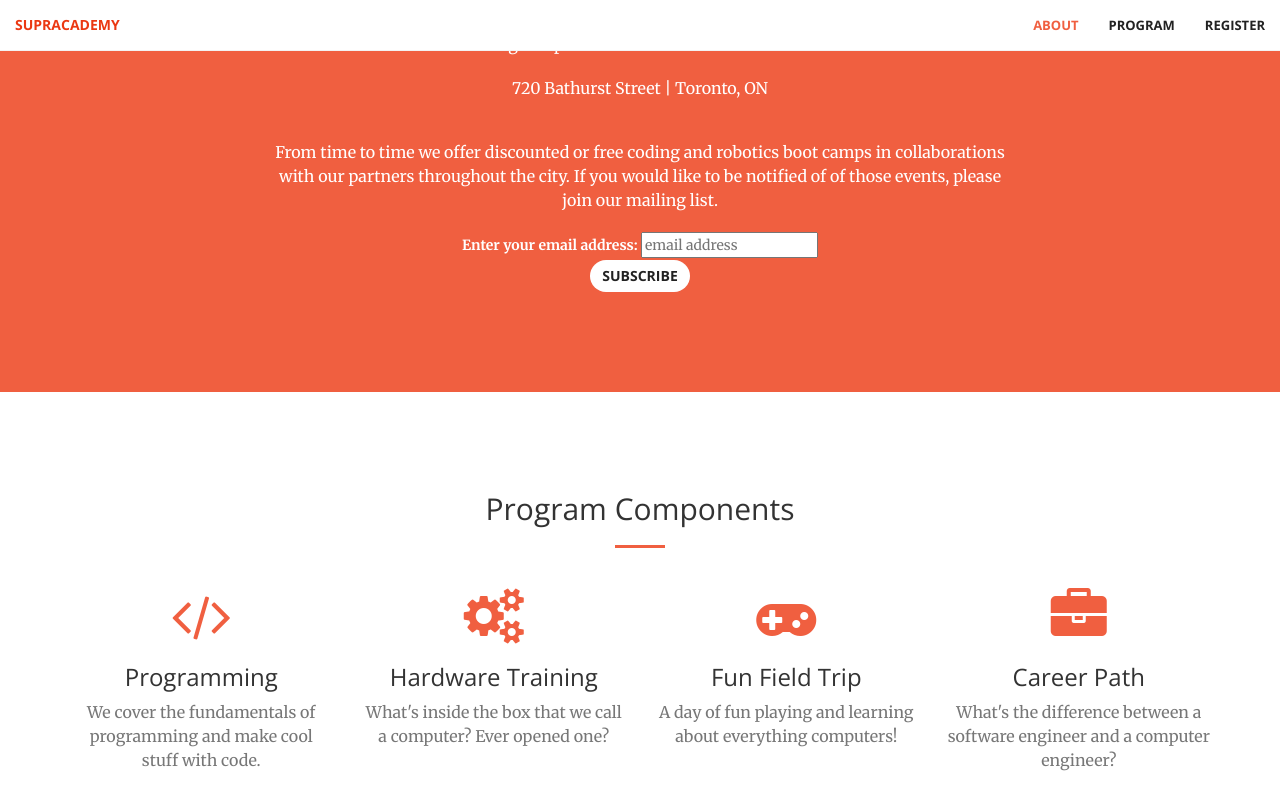
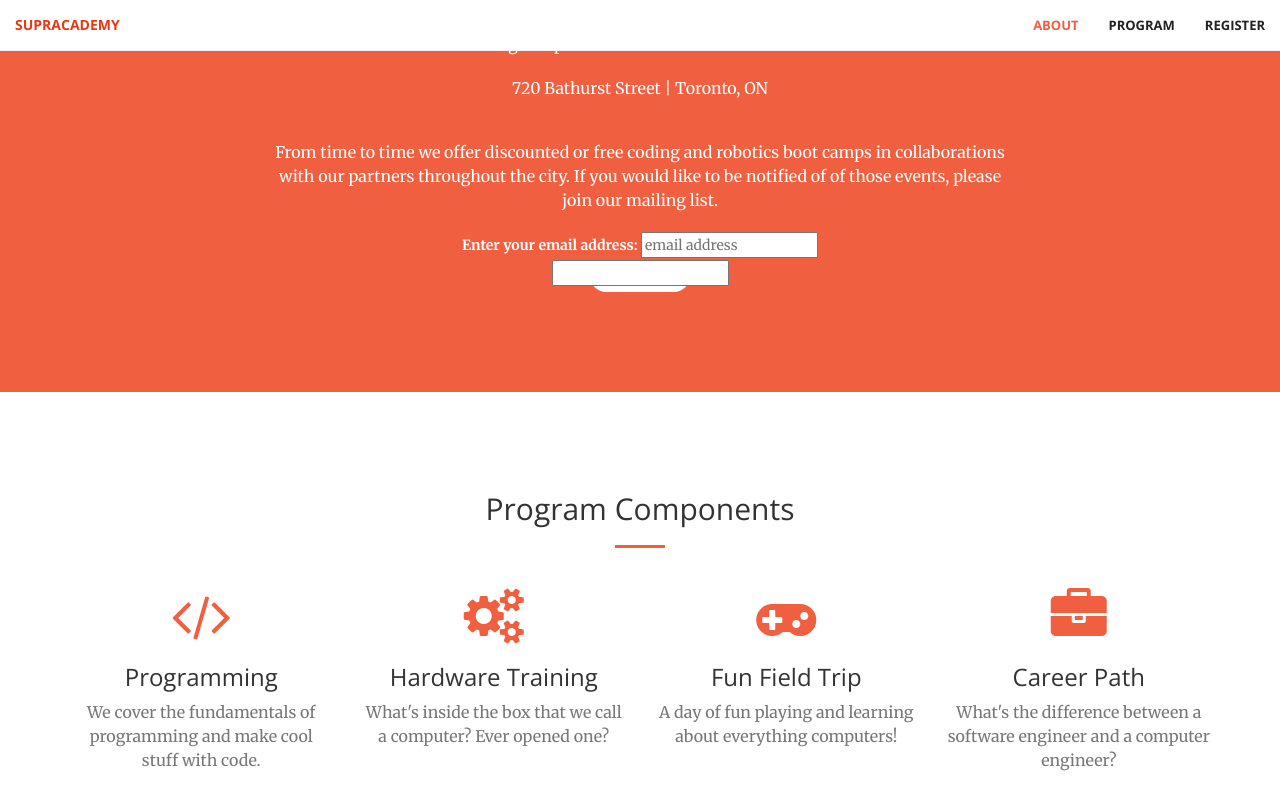
Before and after one commit to ojagostini/supracademy.com, a Jekyll site: the page kidscode/index.html, which Jekyll copies as it is, in a window 1280 px wide and 900 px high, scrolled down 1529 px. Shown: the top 810 px of the window. Built offline with Jekyll 4.4.1, drawn with Linux system fonts in a browser that asks for light colours; nearby versions of some CDN libraries; comment, search, counter and statistics services are not loaded.

```diff
--- a/kidscode/index.html
+++ b/kidscode/index.html
@@ -133,7 +133,7 @@
                         <label for="mce-EMAIL">Enter your email address:</label>
                         <input style="color: #C0C0C0;" type="email" value="" name="EMAIL" class="email" id="mce-EMAIL" placeholder="email address" required>
                         <!-- real people should not fill this in and expect good things - do not remove this or risk form bot signups-->
-                        <div style="position: absolute; left: -5000px;" aria-hidden="true"><input type="text" name="b_3e1daf4e599fe47266fa4bc9e_87004dd0ec" tabindex="-1" value=""></div>
+                        <div style="position: absolute; margin-left: auto; margin-right: auto; left: 0; right: 0;" aria-hidden="true"><input type="text" name="b_3e1daf4e599fe47266fa4bc9e_87004dd0ec" tabindex="-1" value=""></div>
                         <div class="clear"><input type="submit" value="Subscribe" name="subscribe" id="mc-embedded-subscribe" class="btn btn-default btn-l"></div>
                         </div>
                     </form>
```
